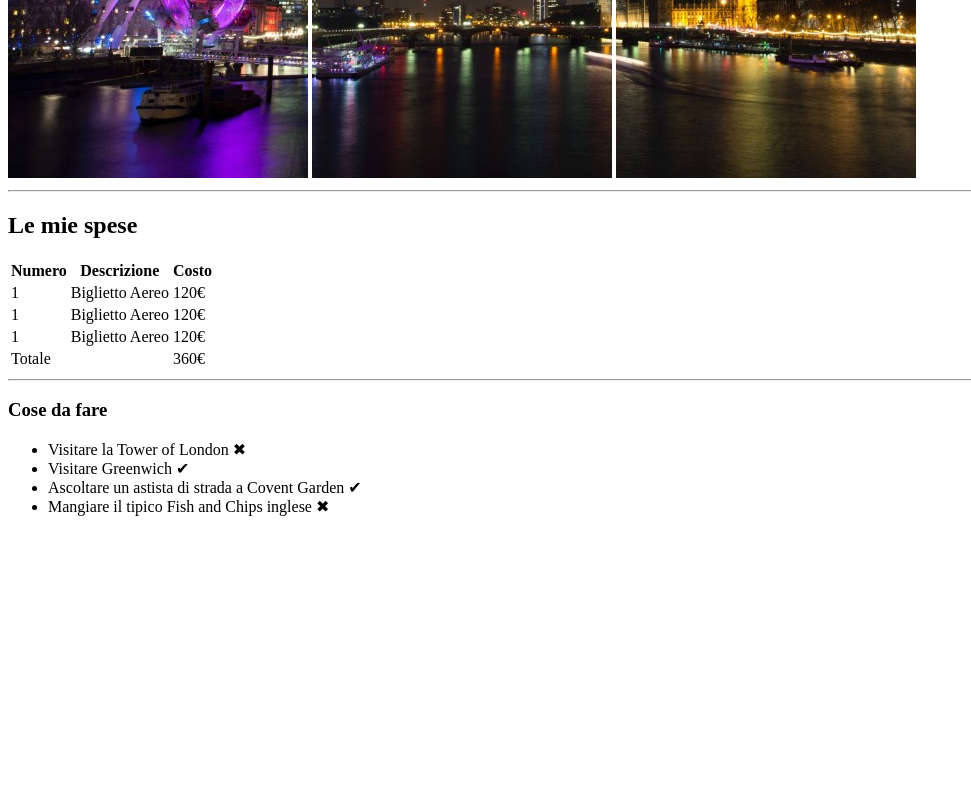
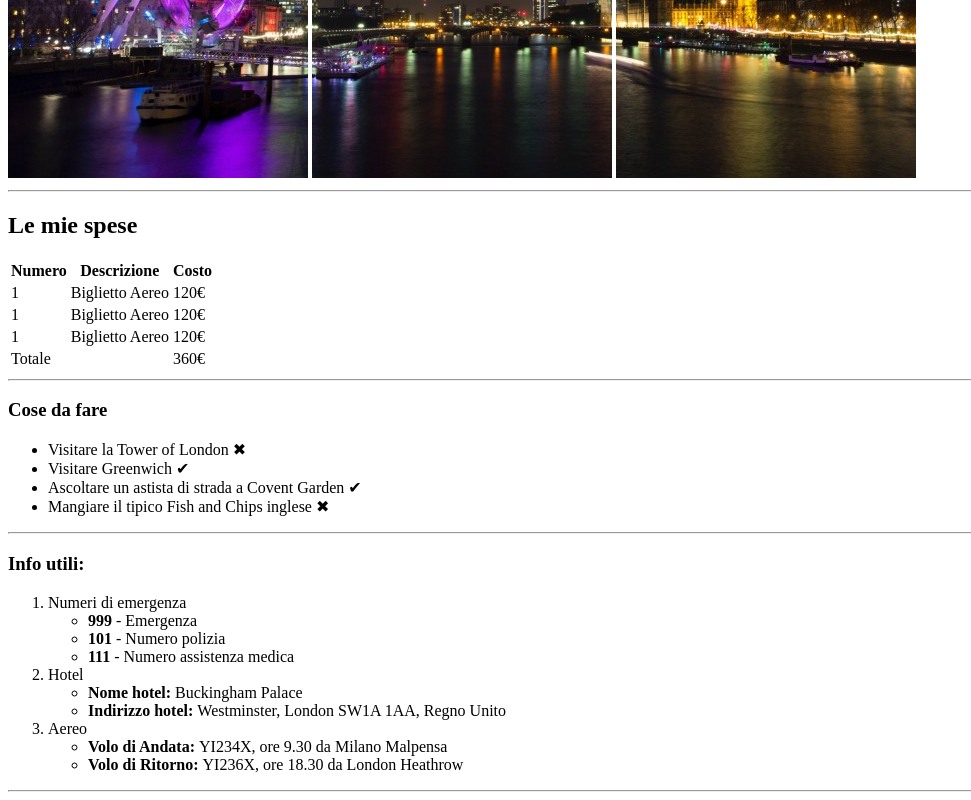
Before and after one commit to erikagiella/html-london-trip, a plain HTML site: page index.html in a window 1280 px wide. Shown: the part 502-1302 px from the top of the page, without its empty margins (0-971 px from the left). Before the commit the page ends 1034 px from the top, so only its background shows below. Drawn offline with Linux system fonts and the light colour scheme.

Commit message:
Add info utili in main section
Addedi info utili in main section with h3 and ol

```diff
--- a/index.html
+++ b/index.html
@@ -24,6 +24,7 @@
 
     <!-- Page content -->
     <main>
+
         <!-- Spese -->
         <div>
             <h2>Le mie spese</h2>
@@ -68,6 +69,7 @@
         </div>
         <!-- /Spese -->
 
+
         <!-- Cose da fare -->
         <div>
             <h3>
@@ -83,20 +85,54 @@
             </ul>
             <!-- /Lista cose da fare -->
 
+            <hr>
         </div>
         <!-- /Cose da fare -->
 
+
         <!-- Info -->
         <div>
+            <h3>
+                Info utili:
+            </h3>
+
+            <!-- Lista info -->
+            <ol>
+                <li>
+                    Numeri di emergenza
+                    <ul>
+                        <li><strong>999</strong> - Emergenza</li>
+                        <li><strong>101</strong> - Numero polizia</li>
+                        <li><strong>111</strong> - Numero assistenza medica</li>
+                    </ul>
+                </li>
+                <li>
+                    Hotel
+                    <ul>
+                        <li><strong>Nome hotel: </strong>Buckingham Palace</li>
+                        <li><strong>Indirizzo hotel: </strong>Westminster, London SW1A 1AA, Regno Unito</li>
+                    </ul>
+                </li>
+                <li>
+                    Aereo
+                    <ul>
+                        <li><strong>Volo di Andata: </strong>YI234X, ore 9.30 da Milano Malpensa</li>
+                        <li><strong>Volo di Ritorno: </strong>YI236X, ore 18.30 da London Heathrow</li>
+                    </ul>
+                </li>
+            </ol>
+            <!-- /Lista info -->
+            <hr>
 
         </div>
-        <!-- Info -->
+        <!-- /Info -->
+
 
         <!-- Foto -->
         <div>
 
         </div>
-        <!-- Foto -->
+        <!-- /Foto -->
 
     </main>
     <!-- /Page content -->
```
